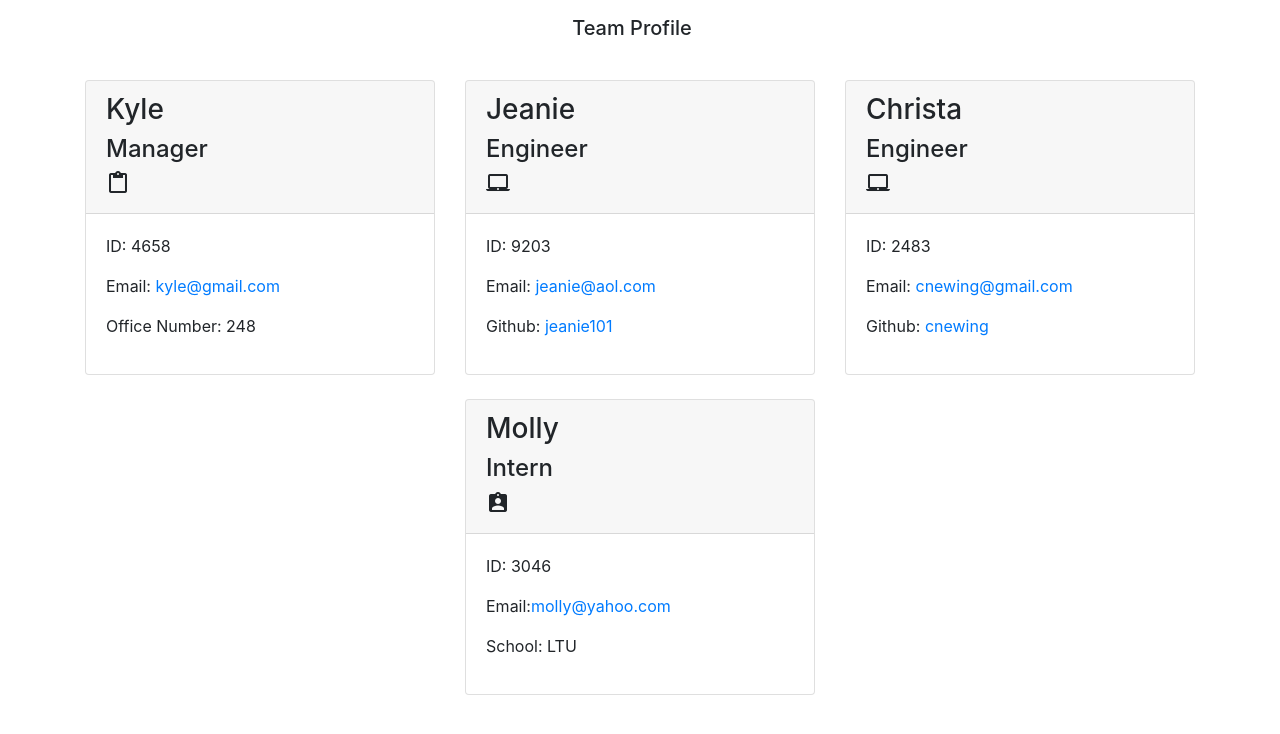
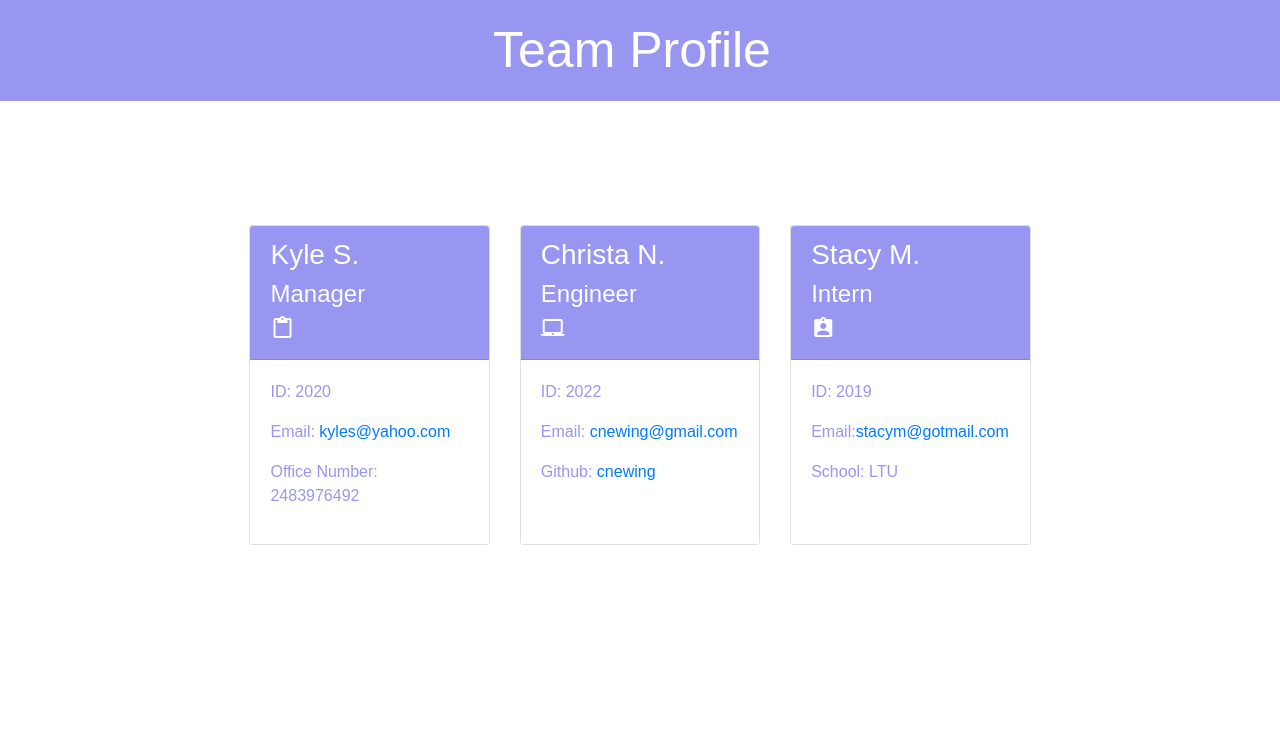
Before and after one commit to cnewing/team-generator, a website: page dist/index.html in a window 1280 px wide. Drawn offline with nearby package versions, Linux system fonts and the light colour scheme.

Commit message:
link css to html file

```diff
--- a/dist/index.html
+++ b/dist/index.html
@@ -1,20 +1,35 @@
-
 <!DOCTYPE html>
 <html lang="en">
   <head>
-      <meta charset="UTF-8">
-      <meta name="viewport" content="width=device-width, initial-scale=1.0">
+    <meta charset="UTF-8" />
+    <meta name="viewport" content="width=device-width, initial-scale=1.0" />
     <title>Team Profile</title>
-      <link rel="stylesheet" href="https://cdnjs.cloudflare.com/ajax/libs/font-awesome/5.11.2/css/all.min.css">
-      <link href="https://fonts.googleapis.com/css?family=Public+Sans:300i,300,500&display=swap" rel="stylesheet">
-      <link rel="stylesheet" href="https://stackpath.bootstrapcdn.com/bootstrap/4.5.0/css/bootstrap.min.css" integrity="sha384-9aIt2nRpC12Uk9gS9baDl411NQApFmC26EwAOH8WgZl5MYYxFfc+NcPb1dKGj7Sk" crossorigin="anonymous">
-      <link href="https://fonts.googleapis.com/icon?family=Material+Icons" rel="stylesheet">
-      <link rel="stylesheet" href="style.css">
+    <link
+      rel="stylesheet"
+      href="https://cdnjs.cloudflare.com/ajax/libs/font-awesome/5.11.2/css/all.min.css"
+    />
+    <link
+      href="https://fonts.googleapis.com/css?family=Public+Sans:300i,300,500&display=swap"
+      rel="stylesheet"
+    />
+    <link
+      rel="stylesheet"
+      href="https://stackpath.bootstrapcdn.com/bootstrap/4.5.0/css/bootstrap.min.css"
+      integrity="sha384-9aIt2nRpC12Uk9gS9baDl411NQApFmC26EwAOH8WgZl5MYYxFfc+NcPb1dKGj7Sk"
+      crossorigin="anonymous"
+    />
+    <link
+      href="https://fonts.googleapis.com/icon?family=Material+Icons"
+      rel="stylesheet"
+    />
+    <link rel="stylesheet" href="./styles.css" />
   </head>
   <body>
     <header>
       <nav class="navbar" id="navbar">
-              <span class="navbar-brand mb-0 h1 w-100 text-center" id="navbar-text">Team Profile</span>
+        <span class="navbar-brand mb-0 h1 w-100 text-center" id="navbar-text"
+          >Team Profile</span
+        >
       </nav>
     </header>
     <main>
@@ -25,13 +40,16 @@
           <div class="col-4 mt-4">
             <div class="card h-100">
               <div class="card-header">
-                <h3>Kyle</h3>
-                <h4>Manager</h4><i class="material-icons">content_paste</i>
+                <h3>Kyle S.</h3>
+                <h4>Manager</h4>
+                <i class="material-icons">content_paste</i>
               </div>
               <div class="card-body">
-                <p class="id">ID: 4658</p>
-                <p class="email">Email: <a href="mailto:kyle@gmail.com">kyle@gmail.com</a></p>
-                <p class="office">Office Number: 248</p>
+                <p class="id">ID: 2020</p>
+                <p class="email">
+                  Email: <a href="mailto:kyles@yahoo.com">kyles@yahoo.com</a>
+                </p>
+                <p class="office">Office Number: 2483976492</p>
               </div>
             </div>
           </div>
@@ -39,13 +57,19 @@
           <div class="col-4 mt-4">
             <div class="card h-100">
               <div class="card-header">
-                <h3>Jeanie</h3>
-                <h4>Engineer</h4><i class="material-icons">laptop_mac</i>
+                <h3>Christa N.</h3>
+                <h4>Engineer</h4>
+                <i class="material-icons">laptop_mac</i>
               </div>
               <div class="card-body">
-                <p class="id">ID: 9203</p>
-                <p class="email">Email: <a href="mailto:jeanie@aol.com">jeanie@aol.com</a></p>
-                <p class="github">Github: <a href="https://github.com/jeanie101">jeanie101</a></p>
+                <p class="id">ID: 2022</p>
+                <p class="email">
+                  Email:
+                  <a href="mailto:cnewing@gmail.com">cnewing@gmail.com</a>
+                </p>
+                <p class="github">
+                  Github: <a href="https://github.com/cnewing">cnewing</a>
+                </p>
               </div>
             </div>
           </div>
@@ -53,37 +77,38 @@
           <div class="col-4 mt-4">
             <div class="card h-100">
               <div class="card-header">
-                <h3>Christa</h3>
-                <h4>Engineer</h4><i class="material-icons">laptop_mac</i>
+                <h3>Stacy M.</h3>
+                <h4>Intern</h4>
+                <i class="material-icons">assignment_ind</i>
               </div>
               <div class="card-body">
-                <p class="id">ID: 2483</p>
-                <p class="email">Email: <a href="mailto:cnewing@gmail.com">cnewing@gmail.com</a></p>
-                <p class="github">Github: <a href="https://github.com/cnewing">cnewing</a></p>
-            </div>
-        </div>
-    </div>
-
-    <div class="col-4 mt-4">
-        <div class="card h-100">
-            <div class="card-header">
-                <h3>Molly</h3>
-                <h4>Intern</h4><i class="material-icons">assignment_ind</i>
-            </div>
-            <div class="card-body">
-                <p class="id">ID: 3046</p>
-                <p class="email">Email:<a href="mailto:molly@yahoo.com">molly@yahoo.com</a></p>
+                <p class="id">ID: 2019</p>
+                <p class="email">
+                  Email:<a href="mailto:stacym@gotmail.com"
+                    >stacym@gotmail.com</a
+                  >
+                </p>
                 <p class="school">School: LTU</p>
               </div>
             </div>
           </div>
-
         </div>
       </div>
     </main>
-
   </body>
-  <script src="https://code.jquery.com/jquery-3.5.1.slim.min.js" integrity="sha384-DfXdz2htPH0lsSSs5nCTpuj/zy4C+OGpamoFVy38MVBnE+IbbVYUew+OrCXaRkfj" crossorigin="anonymous"></script>
-  <script src="https://cdn.jsdelivr.net/npm/popper.js@1.16.0/dist/umd/popper.min.js" integrity="sha384-Q6E9RHvbIyZFJoft+2mJbHaEWldlvI9IOYy5n3zV9zzTtmI3UksdQRVvoxMfooAo" crossorigin="anonymous"></script>
-  <script src="https://stackpath.bootstrapcdn.com/bootstrap/4.5.0/js/bootstrap.min.js" integrity="sha384-OgVRvuATP1z7JjHLkuOU7Xw704+h835Lr+6QL9UvYjZE3Ipu6Tp75j7Bh/kR0JKI" crossorigin="anonymous"></script>
+  <script
+    src="https://code.jquery.com/jquery-3.5.1.slim.min.js"
+    integrity="sha384-DfXdz2htPH0lsSSs5nCTpuj/zy4C+OGpamoFVy38MVBnE+IbbVYUew+OrCXaRkfj"
+    crossorigin="anonymous"
+  ></script>
+  <script
+    src="https://cdn.jsdelivr.net/npm/popper.js@1.16.0/dist/umd/popper.min.js"
+    integrity="sha384-Q6E9RHvbIyZFJoft+2mJbHaEWldlvI9IOYy5n3zV9zzTtmI3UksdQRVvoxMfooAo"
+    crossorigin="anonymous"
+  ></script>
+  <script
+    src="https://stackpath.bootstrapcdn.com/bootstrap/4.5.0/js/bootstrap.min.js"
+    integrity="sha384-OgVRvuATP1z7JjHLkuOU7Xw704+h835Lr+6QL9UvYjZE3Ipu6Tp75j7Bh/kR0JKI"
+    crossorigin="anonymous"
+  ></script>
 </html>
--- a/dist/styles.css
+++ b/dist/styles.css
@@ -12,8 +12,8 @@ body {
 }
 
 #navbar {
-  background-color: var(--primary);
-  color: var(--secondary);
+  background-color: #9896f1;
+  color: white;
   font-size: 50px;
 }
 
@@ -22,13 +22,13 @@ body {
 }
 
 .card-header {
-  background-color: var(--primary);
-  color: var(--secondary);
+  background-color: #9896f1;
+  color: white;
 }
 
 .card-body {
-  background-color: var(--secondary);
-  color: var(--primary);
+  background-color: white;
+  color: #9896f1;
 }
 
 .container {
```
Lines whose indentation alone changed are shown as unchanged.
